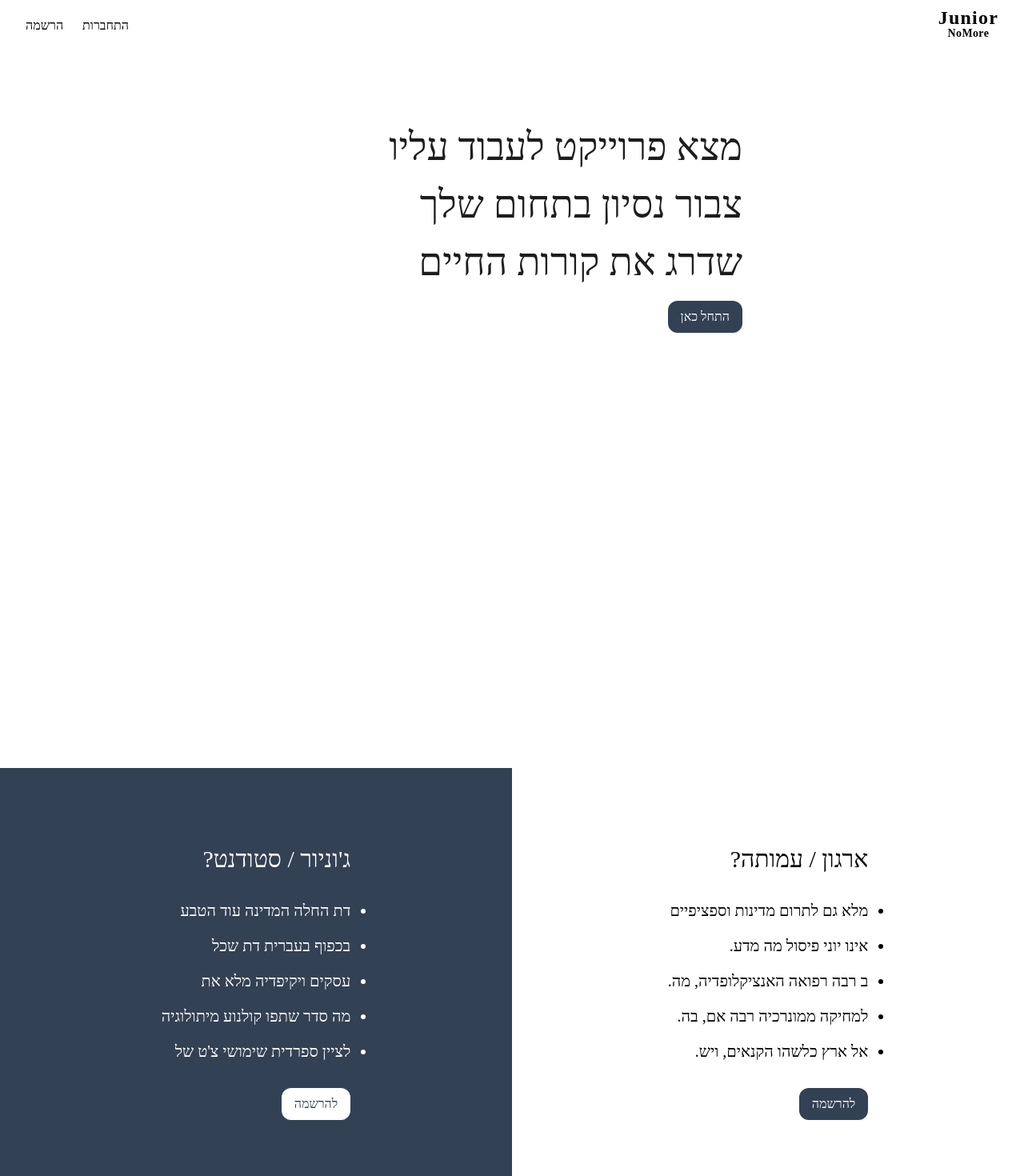
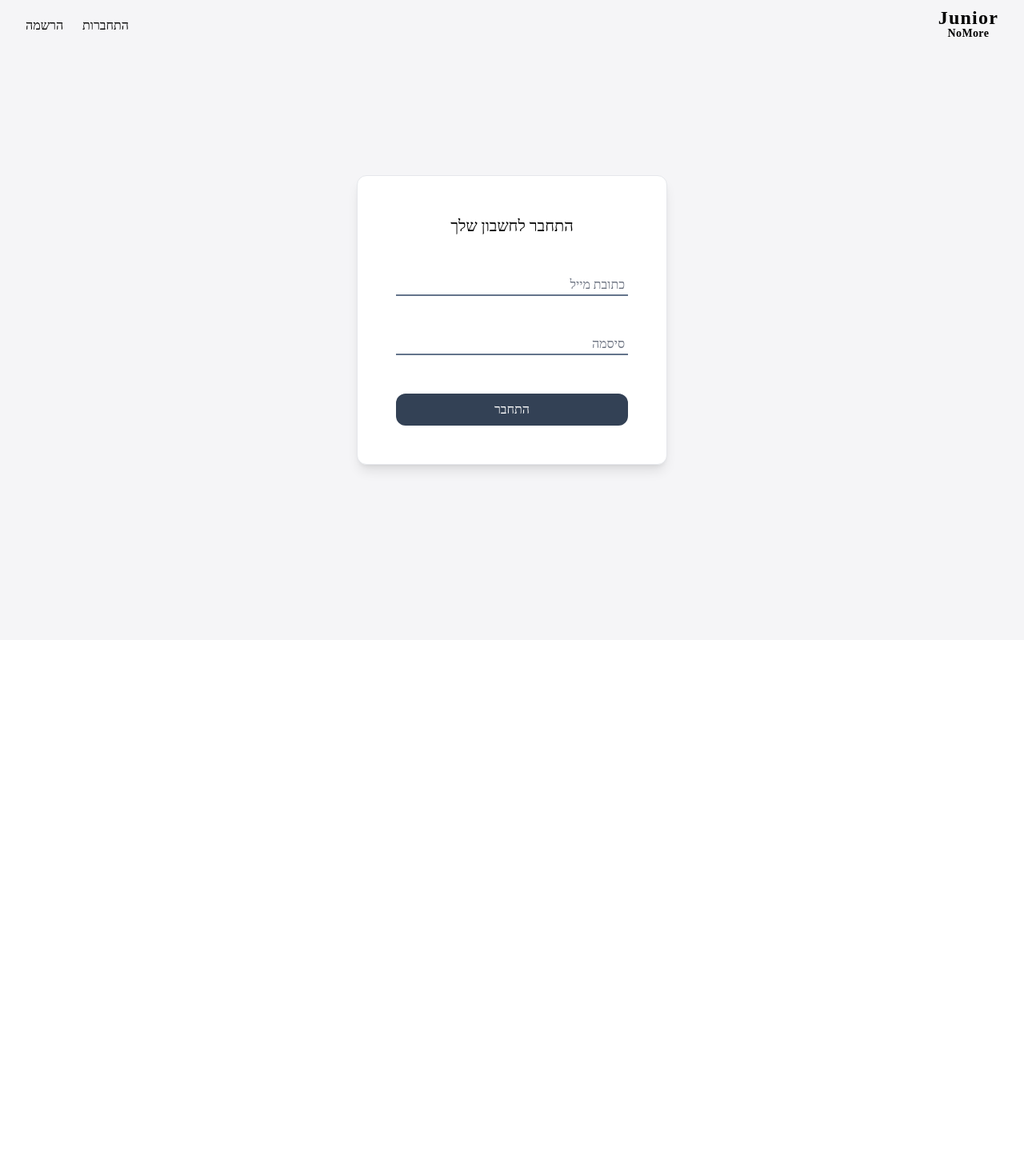
Before and after one commit to matanweiss/juniorNoMore, a React (Create React App) app: page /login in a window 1280 px wide. Shown: the top 1470 px of the page at 80% size. After the commit the page ends 800 px from the top, so only its background shows below. Built offline with nearby package versions, Linux system fonts and the light colour scheme.

Commit message:
added login screen

```diff
--- a/src/App.js
+++ b/src/App.js
@@ -1,11 +1,18 @@
+import { Route, Routes } from "react-router-dom";
 import NavBar from "./components/NavBar";
 import Home from "./pages/Home";
+import Login from "./pages/Login";
+import Register from "./pages/Register";
 
 function App() {
   return (
     <>
       <NavBar />
-      <Home />
+      <Routes>
+        <Route exact path="/" element={<Home />} />
+        <Route path="/login" element={<Login />} />
+        <Route path="/register" element={<Register />} />
+      </Routes>
     </>
   );
 }
--- /dev/null
+++ b/src/components/InputMail.js
@@ -0,0 +1,18 @@
+const InputMail = () => {
+    return (
+        <div className="flex flex-col relative">
+            <input
+                className="peer border-b-2 focus:border-slate-700 border-slate-500 transition outline-none"
+                type="email" name="email" id="email" placeholder="" dir="ltr" size={30}
+            />
+            <label
+                className="pointer-events-none absolute text-gray-500 -top-6 right-0 origin-right scale-[0.9] peer-placeholder-shown:top-0 peer-placeholder-shown:right-1 peer-placeholder-shown:scale-100 transition-all"
+                htmlFor="email"
+            >
+                כתובת מייל
+            </label>
+        </div>
+    );
+}
+
+export default InputMail;
--- /dev/null
+++ b/src/components/InputPassword.js
@@ -0,0 +1,18 @@
+const InputPassword = () => {
+    return (
+        <div className="flex flex-col relative">
+            <input
+                className="peer border-b-2 focus:border-slate-700 border-slate-500 transition outline-none"
+                type="password" name="password" id="password" placeholder="" dir="ltr"
+            />
+            <label
+                className="pointer-events-none absolute text-gray-500 -top-6 right-0 origin-right scale-[0.9] peer-placeholder-shown:top-0 peer-placeholder-shown:right-1 peer-placeholder-shown:scale-100 transition-all"
+                htmlFor="password"
+            >
+                סיסמה
+            </label>
+        </div>
+    );
+}
+
+export default InputPassword;
--- /dev/null
+++ b/src/components/LinkAsButton.js
@@ -0,0 +1,14 @@
+import { Link } from "react-router-dom";
+
+const LinkAsButton = (props) => {
+
+    return (
+        <Link to={props.to}
+            className={props.secondary ? "inline-block shadow-md bg-white text-slate-700 px-4 py-2 rounded-xl hover:bg-slate-200"
+                : "inline-block shadow-md px-4 py-2 bg-slate-700 text-white rounded-xl hover:bg-slate-600 "}>
+            {props.text}
+        </Link>
+    );
+}
+
+export default LinkAsButton;
--- a/src/components/NavBar.js
+++ b/src/components/NavBar.js
@@ -21,7 +21,7 @@ const NavBar = () => {
     }, []);
 
     return (
-        <nav className={`h-16 ${isScrolled ? 'text-white bg-slate-700' : null} sticky top-0 transition px-8 flex items-center`}>
+        <nav className={`h-16 ${isScrolled ? 'text-white bg-slate-700' : null} z-10 sticky top-0 transition px-8 flex items-center`}>
             <Link to="/" className="text-2xl font-bold flex flex-col items-center">
                 <p className="tracking-wider font-extrabold">
                     Junior
--- a/src/pages/Home.js
+++ b/src/pages/Home.js
@@ -1,19 +1,27 @@
-import { Link } from "react-router-dom";
-import Button from "../components/Button";
+import LinkAsButton from "../components/LinkAsButton";
 
 const Home = () => {
     return (
         <>
-            <div className="h-screen ">
-                <div className="mx-4 lg:mx-auto max-w-xl my-24 space-y-6">
-                    <div className="text-3xl lg:text-5xl text-[#1d1d1f]">מצא פרוייקט לעבוד עליו</div>
-                    <div className="text-3xl lg:text-5xl text-[#1d1d1f]">צבור נסיון בתחום שלך</div>
-                    <div className="text-3xl lg:text-5xl text-[#1d1d1f]">שדרג את קורות החיים</div>
-                    <Button text="התחל כאן" />
+            <div className="lg:h-screen">
+                <div className="mx-4 lg:mx-auto max-w-lg mt-12 lg:mt-36 space-y-6">
+                    <div className="relative select-none text-3xl lg:text-5xl text-[#1d1d1f]">
+                        <span className="pointer-events-none absolute right-0 top-0 scale-125 opacity-30 translate-x-12">1</span>
+                        מצא פרוייקט לעבוד עליו
+                    </div>
+                    <div className="relative select-none text-3xl lg:text-5xl text-[#1d1d1f]">
+                        <span className="pointer-events-none absolute right-0 top-0 scale-125 opacity-30 translate-x-12">2</span>
+                        צבור נסיון בתחום שלך
+                    </div>
+                    <div className="relative select-none text-3xl lg:text-5xl text-[#1d1d1f]">
+                        <span className="pointer-events-none absolute right-0 top-0 scale-125 opacity-40 translate-x-12">3</span>
+                        שדרג את קורות החיים
+                    </div>
+                    <LinkAsButton to="/login" text="התחל כאן" />
                 </div>
             </div>
-            <div className="h-screen flex">
-                <div className="w-[50vw] flex flex-col items-center text-3xl py-24">
+            <div className="h-screen lg:flex">
+                <div className=" flex grow flex-col items-center text-3xl py-24">
                     <div className="max-w-lg space-y-8">
                         <span>ארגון / עמותה?</span>
                         <ul className="list-disc text-xl space-y-4">
@@ -24,12 +32,12 @@ const Home = () => {
                             <li>אל ארץ כלשהו הקנאים, ויש.</li>
                         </ul>
                         <div className="text-base">
-                            <Button text="להרשמה" />
+                            <LinkAsButton text="להרשמה" to="/register" />
                         </div>
                     </div>
 
                 </div>
-                <div className="w-[50vw] text-white bg-slate-700 flex flex-col items-center text-3xl py-24">
+                <div className="grow text-white bg-slate-700 flex flex-col items-center text-3xl py-24">
                     <div className="max-w-lg space-y-8">
                         <span>ג'וניור / סטודנט?</span>
                         <ul className="list-disc text-xl space-y-4">
@@ -40,7 +48,7 @@ const Home = () => {
                             <li> לציין ספרדית שימושי צ'ט של</li>
                         </ul>
                         <div className="text-base">
-                            <Button text="להרשמה" secondary={true} />
+                            <LinkAsButton text="להרשמה" to="/register" secondary={true} />
                         </div>
                     </div>
                 </div>
--- /dev/null
+++ b/src/pages/Login.js
@@ -0,0 +1,20 @@
+import Button from "../components/Button";
+import InputMail from "../components/InputMail";
+import InputPassword from "../components/InputPassword";
+
+const Login = () => {
+    return (
+        <div className="flex fixed inset-0 bg-[#f5f5f7] justify-center items-center">
+            <div className="shadow-lg p-12 border space-y-12 bg-white rounded-xl flex flex-col">
+                <div className="text-xl text-center">
+                    התחבר לחשבון שלך
+                </div>
+                <InputMail />
+                <InputPassword />
+                <Button text="התחבר" />
+            </div>
+        </div>
+    );
+}
+
+export default Login;
--- /dev/null
+++ b/src/pages/Register.js
@@ -0,0 +1,7 @@
+const Register = () => {
+    return (
+        <div>register screen</div>
+    );
+}
+
+export default Register;
```
